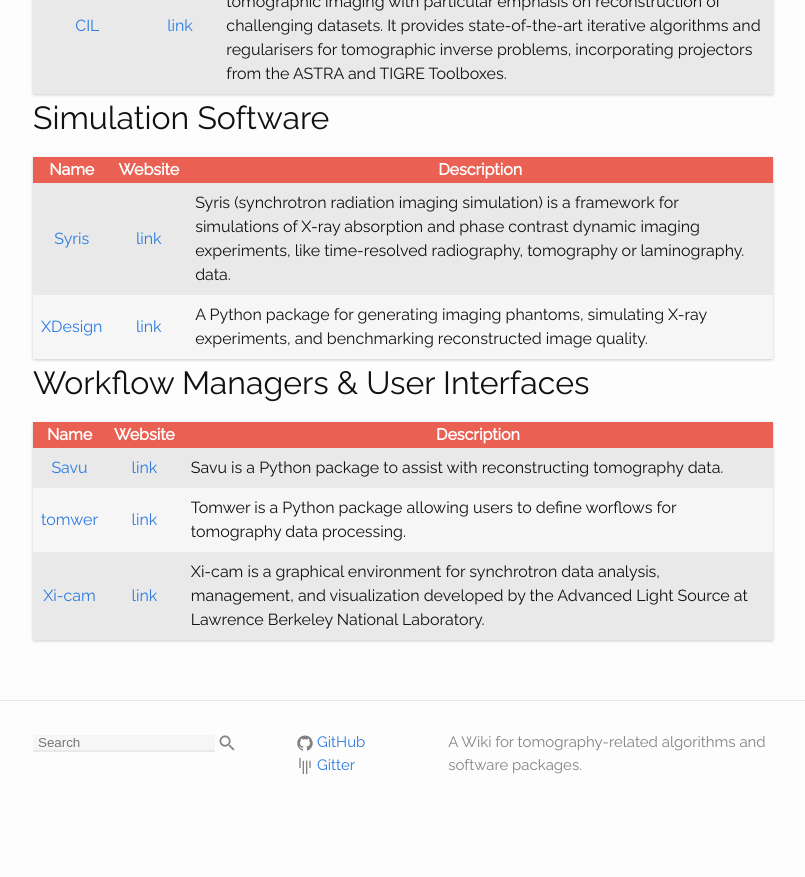
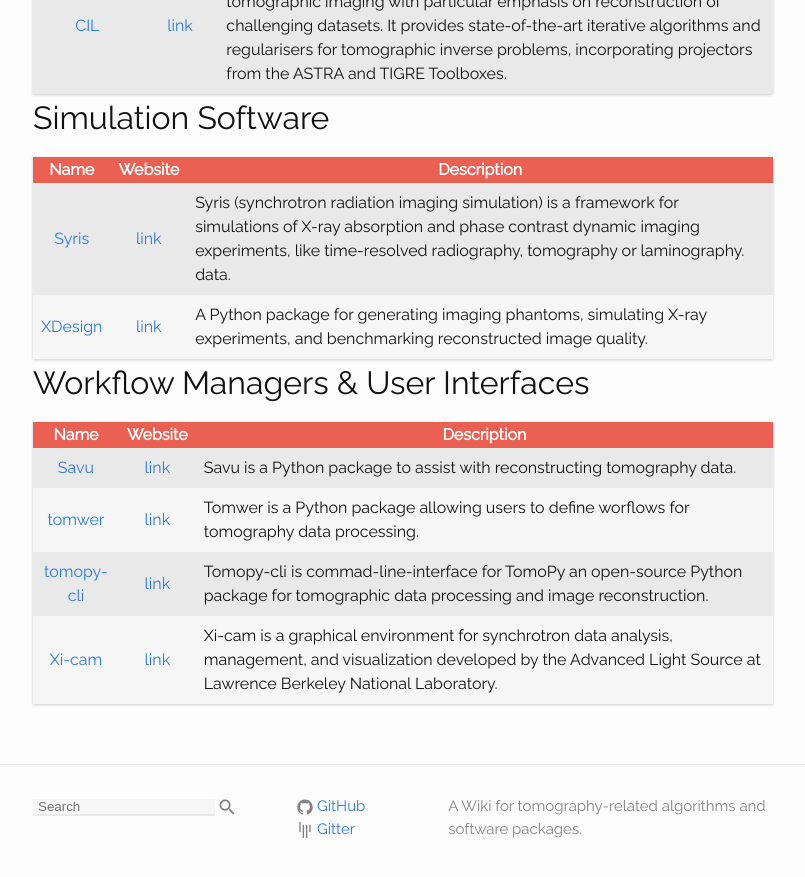
Before and after one commit to tomopedia/tomopedia.github.io, a Jekyll site: the page built from main_pages/40_software.md, in a window 1280 px wide and 900 px high, scrolled down 1406 px. Shown: the top 877 px of the window, without its empty margins (237-1042 px from the left). Built offline with Jekyll 4.4.1, drawn with Linux system fonts in a browser that asks for light colours; before the commit the page ends 2242 px from its top, so only the background shows below that.

Commit message:
added tomopy-cli

```diff
--- a/main_pages/40_software.md
+++ b/main_pages/40_software.md
@@ -53,4 +53,5 @@ the Tomopedia link, or visit the package's website.
 |:-----------------------------------------:|:-----------------------------------------------------:|-------------------------------------------------------------------------------------------------------------------------------------------------------------------------------------------------------|
 |  [Savu](/software/savu/)                  | [link](https://savu.readthedocs.io)                   | Savu is a Python package to assist with reconstructing tomography data.                                                                                                                               |
 |  [tomwer](/software/tomwer/)              | [link](https://gitlab.esrf.fr/tomotools/tomwer)       | Tomwer is a Python package allowing users to define worflows for tomography data processing.                                                                                                          |
+|  [tomopy-cli](/software/tomopycli/)       | [link](https://tomopycli.readthedocs.io/)             | Tomopy-cli is commad-line-interface for TomoPy an open-source Python package for tomographic data processing and image reconstruction.                                                                |
 |  [Xi-cam](/software/xi-cam/)              | [link](https://github.com/ronpandolfi/Xi-cam)         | Xi-cam is a graphical environment for synchrotron data analysis, management, and visualization developed by the Advanced Light Source at Lawrence Berkeley National Laboratory.                       |
```
